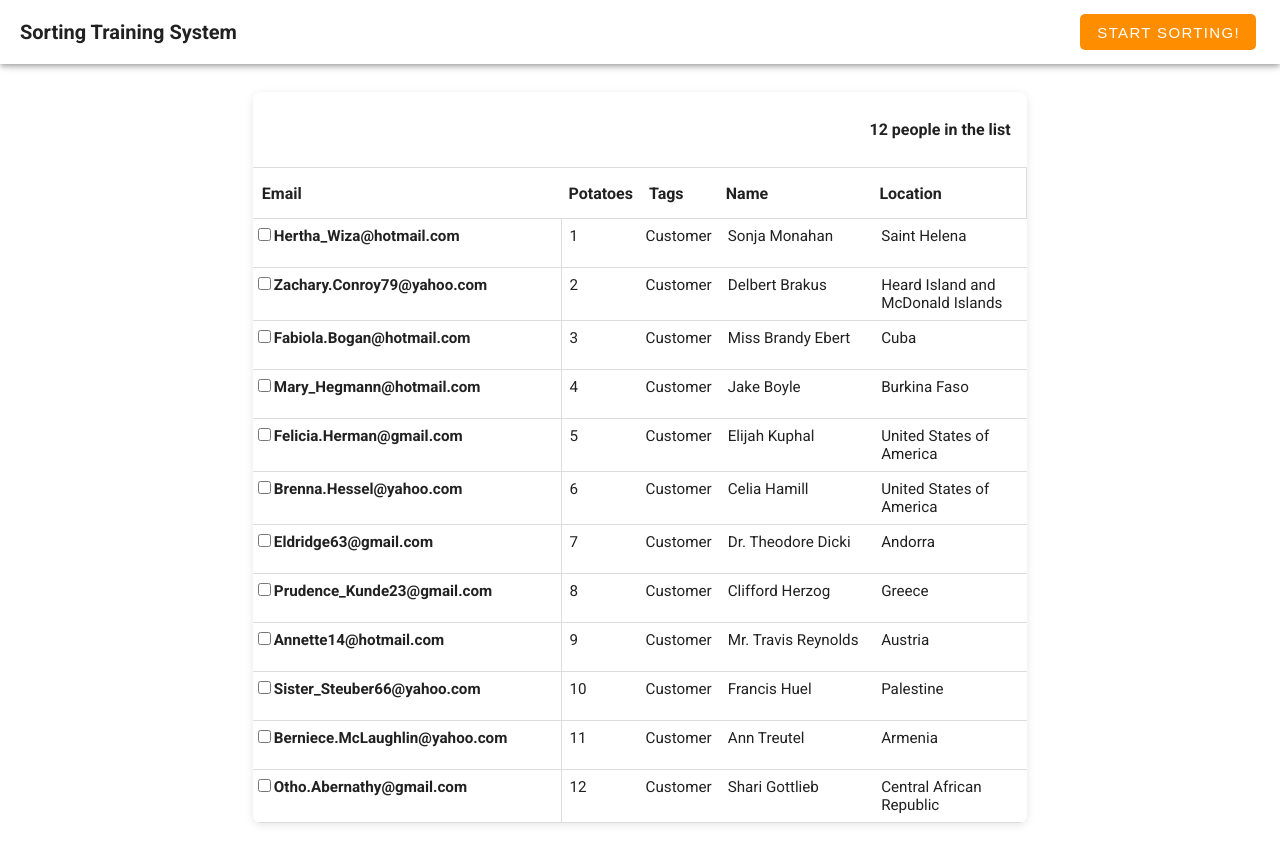
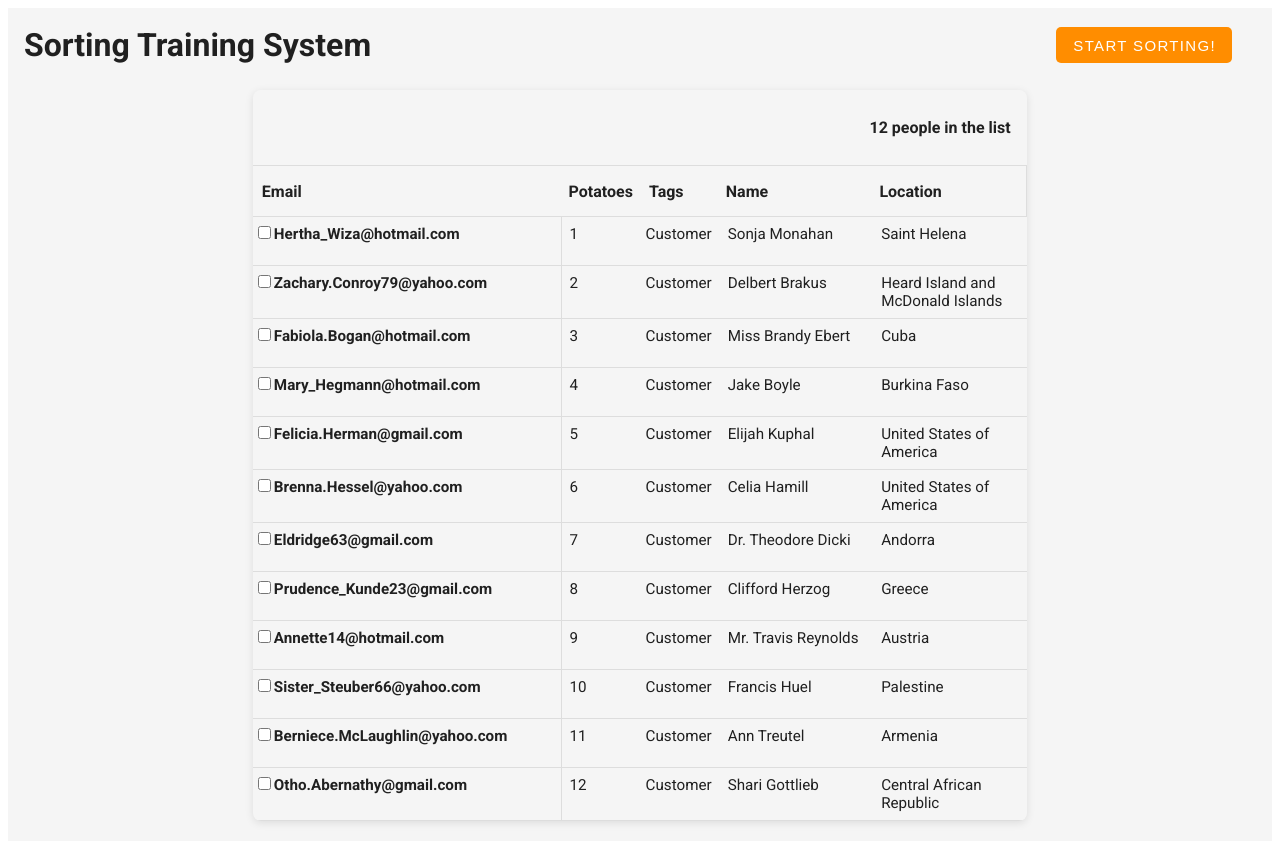
Before and after one commit to Tahmid79/vue-test-project, a Vue app: page / in a window 1280 px wide. Built offline with nearby package versions, Linux system fonts and the light colour scheme.

Commit message:
navigation-bar

```diff
--- a/src/App.vue
+++ b/src/App.vue
@@ -1,6 +1,6 @@
 <template>
   <div>
-    <v-app>
+    <v-app class="app-style">
       <v-main>
         <RouterView />
       </v-main>
@@ -12,4 +12,9 @@
 import { RouterView } from "vue-router";
 </script>
 
-<style scoped lang="scss"></style>
+<style scoped lang="scss">
+.app-style {
+  min-height: 100%;
+  background-color: rgba(245, 245, 245, 1);
+}
+</style>
--- a/src/views/Home.vue
+++ b/src/views/Home.vue
@@ -1,10 +1,12 @@
 <template>
   <div>
-    <v-app-bar class="d-flex justify-space-between">
-      <v-app-bar-title class="mx-5">Sorting Training System</v-app-bar-title>
+    <!-- <v-app-bar class="d-flex justify-space-between"> </v-app-bar> -->
+
+    <div class="top-segment">
+      <h1 class="title">Sorting Training System</h1>
       <!-- <v-btn> Button </v-btn> -->
       <DialogTest @number-event="handleNumberEvent" />
-    </v-app-bar>
+    </div>
   </div>
 
   <div>
@@ -43,6 +45,20 @@ function handleNumberEvent(event: any) {
 </script>
 
 <style lang="scss" scoped>
+.top-segment {
+  display: flex;
+  flex-direction: row;
+  justify-content: space-between;
+  align-items: center; /* Align items along the cross axis */
+  margin: 12px 16px;
+  height: 50px;
+}
+
+.title {
+  font-size: 32px;
+  margin: 0;
+}
+
 :deep(.v-toolbar-title) {
   font-weight: bold;
 }
```
